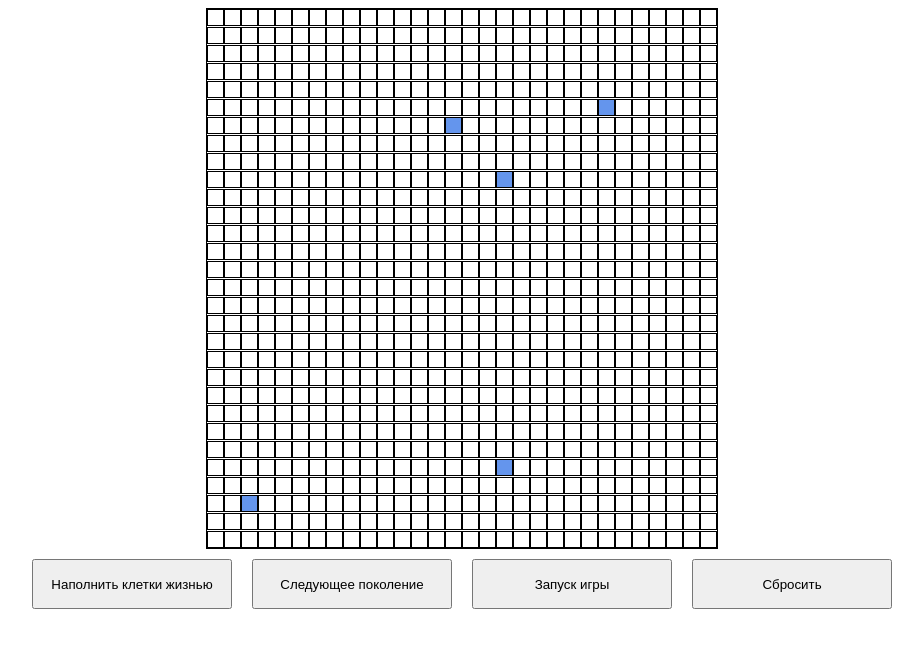
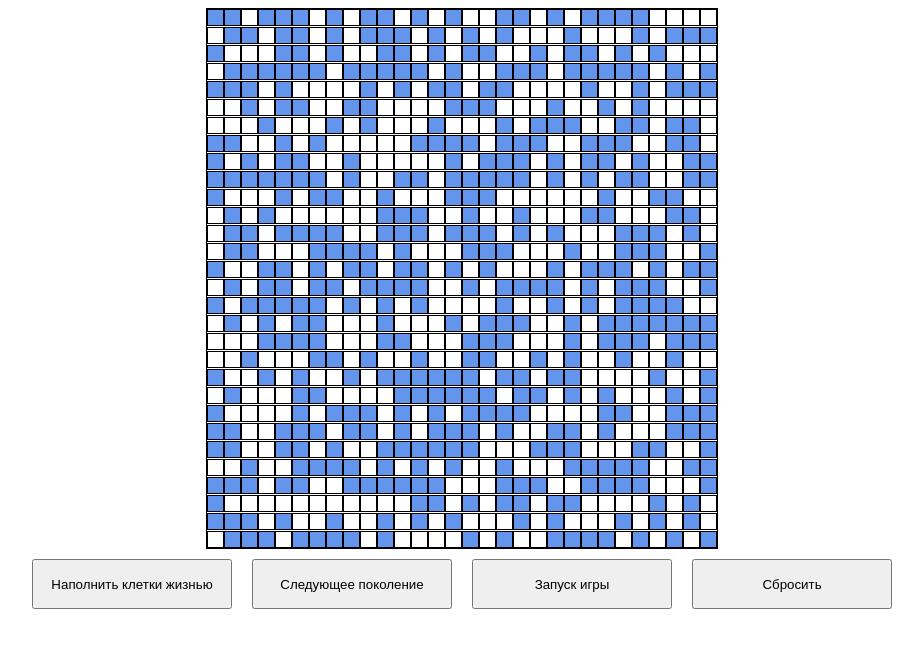
Before and after one commit to gribanovartem/DZ, a plain HTML site: page Life/index.html in a window 1280 px wide. Both pictures are taken after a click on the button "Наполнить клетки жизнью". Shown: the whole page, without its empty margins (178-1101 px from the left). Drawn offline with Linux system fonts and the light colour scheme.

Commit message:
second commit

```diff
--- a/Life/index.html
+++ b/Life/index.html
@@ -15,7 +15,6 @@
         <button onclick="">Запуск игры</button>
         <button onclick="reset()">Сбросить</button>
     </div>
-    <div posx='1' posy='2'></div>
 
 
 
--- a/Life/js/script.js
+++ b/Life/js/script.js
@@ -10,18 +10,24 @@ function matrix(rows, cols, defaultValue){
     return arr;
 }
 function setGrid() {
-    var arr1 = matrix(30, 30, false);
+    var x=1;
+    var y=30;
     const parentDiv = document.querySelector('div');
-    for(let i=0; i<arr1.length; i++) {
-        for(let j=0; j<arr1[i].length; j++) {
-            let cell = document.createElement('div');
-            cell.setAttribute('posX', j);
-            cell.setAttribute('posY', i);
-            cell.classList.add(arr1[i][j]);
-            parentDiv.appendChild(cell);
+    for(let i=0; i<900; i++) {
+        if(x>30) {
+            x=1;
+            y--;
+        }
+        let cell = document.createElement('div');
+        cell.setAttribute('posX', x);
+        cell.setAttribute('posY', y);
+        cell.classList.add('false');
+        parentDiv.appendChild(cell);
+        x++;
         }
     }
-}
+    console.log();
+
 setGrid();
 // console.log(arr1);
 function reset() {
@@ -29,7 +35,7 @@ function reset() {
 }
 
 function startRandom() {
-    var countAliveCell = randomDiap(1,30);
+    var countAliveCell = randomDiap(1,900);
     for(let i=0; i<countAliveCell; i++) {
         let positionX = randomDiap(1,30);
         let positionY = randomDiap(1,30);
```
